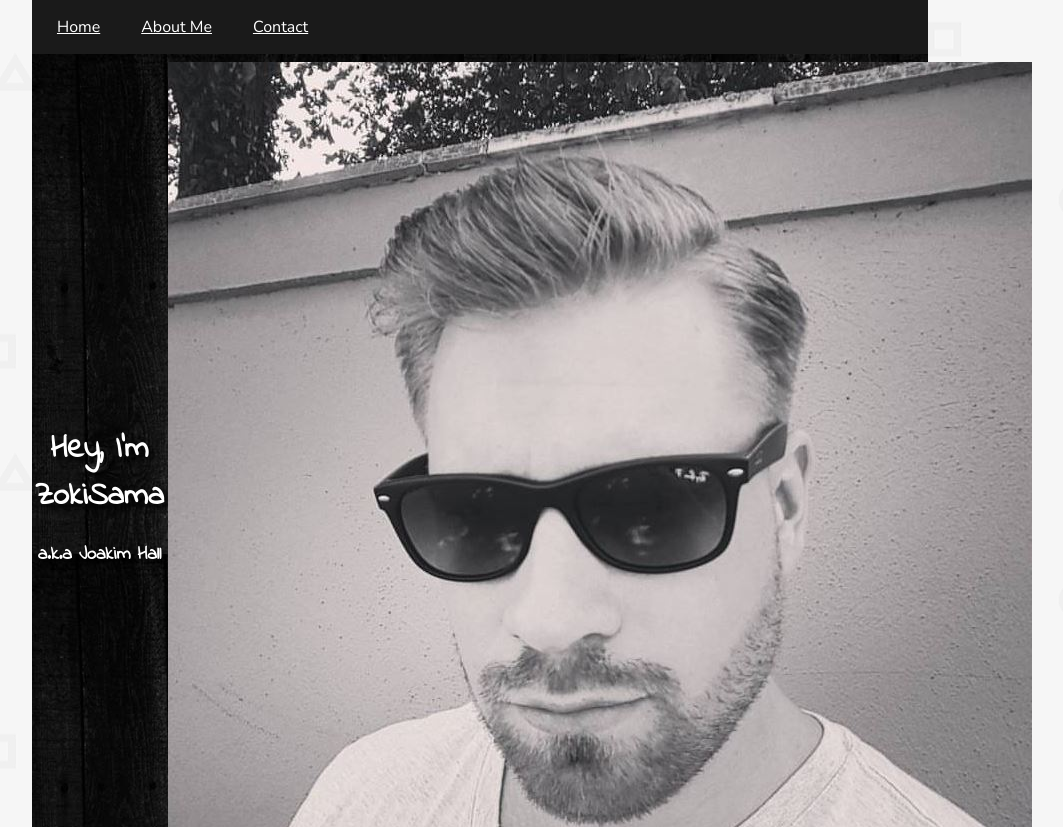
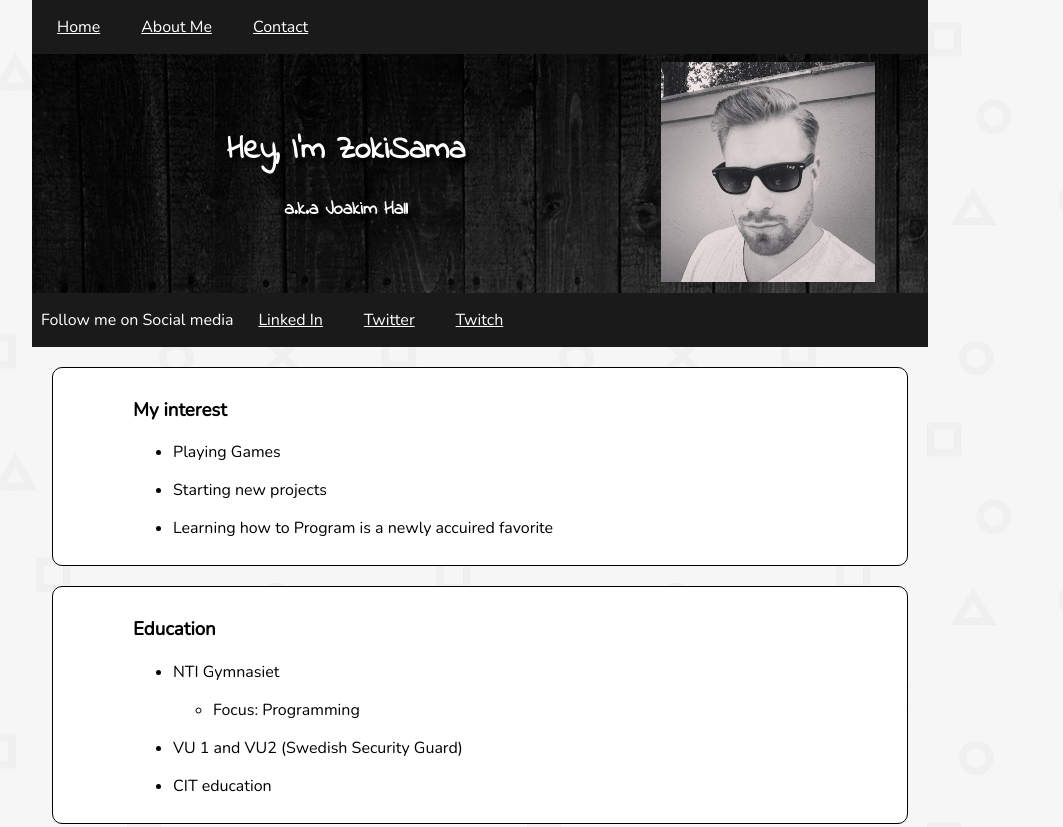
Before and after one commit to ZokiSama/Start_Project, a plain HTML site: page index.html in a window 1280 px wide. Shown: the top 827 px of the page, without its empty margins (160-1223 px from the left). Drawn offline with nearby package versions, Linux system fonts and the light colour scheme.

Commit message:
changed size setting for Head Img

```diff
--- a/style.css
+++ b/style.css
@@ -25,7 +25,8 @@ body {
 
 #headerIMG {
     padding-top: 5px;
-    height: 25%;
+    height: 220px;
+    width: 214px;
     margin-right: 50px;
 }
 
```
